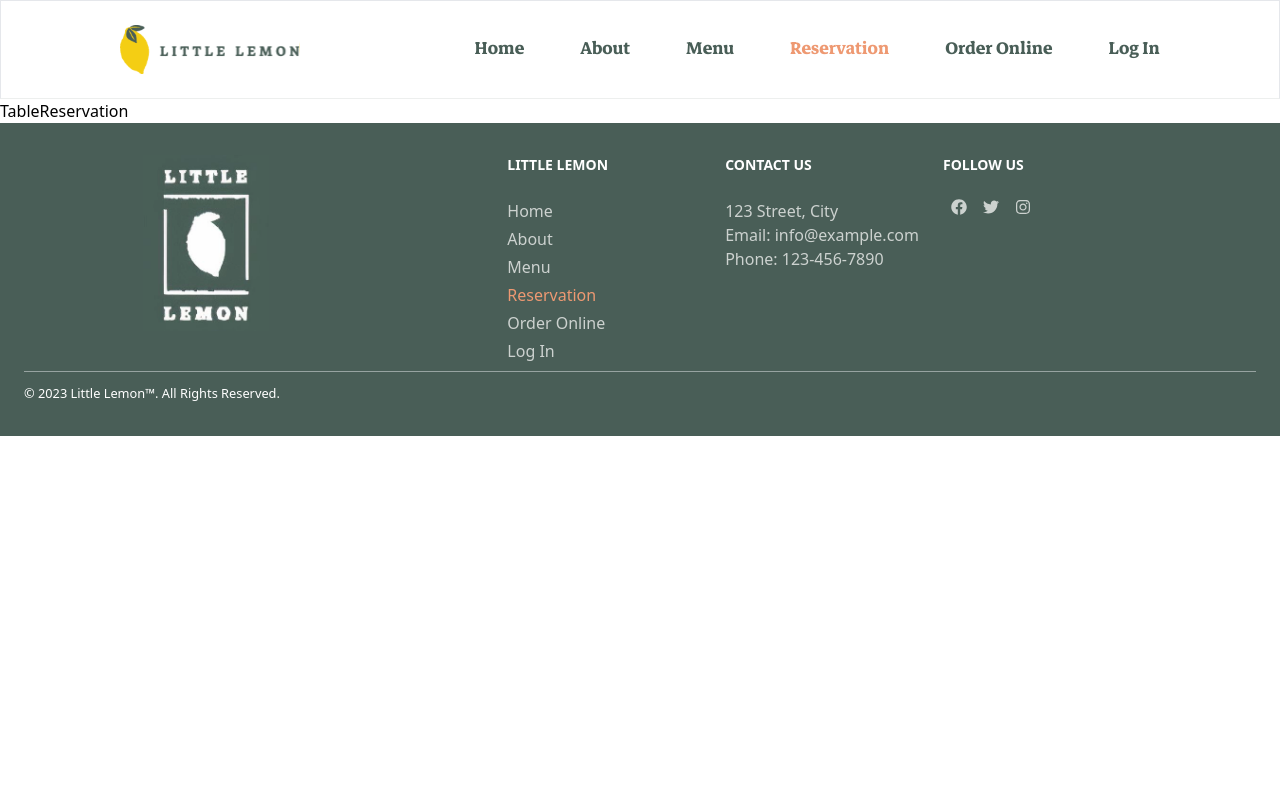
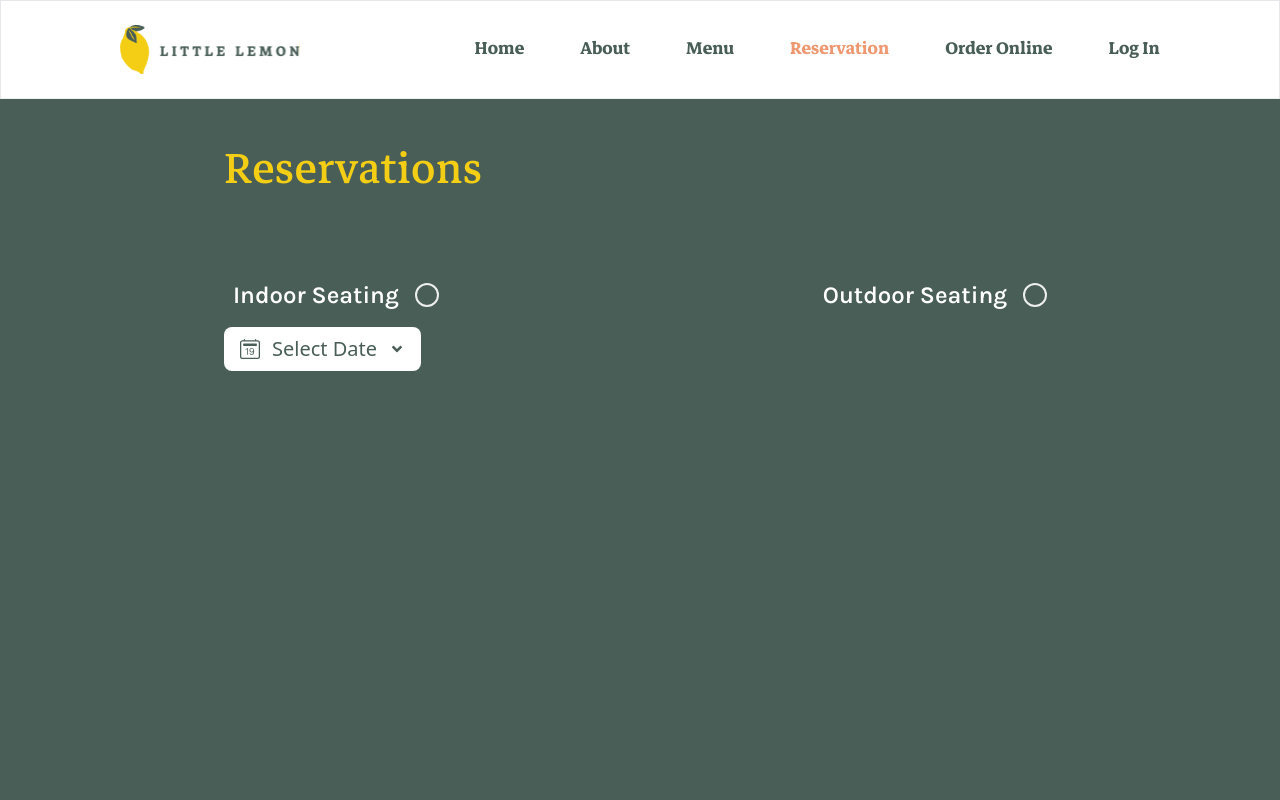
Before and after one commit to Ninnoss/Little-Lemon-Website, a React (Vite) app: page /reservation in a window 1280 px wide. Shown: the top 800 px of the page. Built offline with nearby package versions, Linux system fonts and the light colour scheme.

Commit message:
added seating and date inputs

```diff
--- a/src/App.css
+++ b/src/App.css
@@ -30,3 +30,22 @@
 .active {
   color: #ee9972;
 }
+
+/* Reservation page radio input */
+.radio:after {
+  content: '';
+  height: 10px;
+  width: 10px;
+  background: #F4CE14;
+  display: block;
+  position: absolute;
+  left: 50%;
+  top: 50%;
+  transform: translate(-50%, -50%) scale(0);
+  border-radius: 50%;
+  transition: 300ms ease-in-out 0s;
+}
+
+input[type='radio']:checked ~ .radio:after {
+  transform: translate(-50%, -50%) scale(1);
+}
--- /dev/null
+++ b/src/components/ReservationPage/RadioButtons.jsx
@@ -0,0 +1,37 @@
+const RadioButtons = () => {
+  return (
+    <>
+      <fieldset className="flex flex-col items-start sm:flex-row sm:justify-center gap-x-20 md:gap-x-44 lg:gap-x-96 ">
+        <label
+          htmlFor="indoor-seating"
+          className="font-karla text-white font-semibold text-2xl flex items-center py-4">
+          Indoor Seating
+          <input
+            name="seating"
+            type="radio"
+            id="indoor-seating"
+            value="indoor"
+            className="sr-only"
+          />
+          <span className="radio h-6 w-6 block rounded-full border-2 border-solid border-highlightGrey ml-8 md:ml-4 relative"></span>
+        </label>
+
+        <label
+          htmlFor="outdoor-seating"
+          className="font-karla text-white font-semibold text-2xl flex items-center py-4">
+          Outdoor Seating
+          <input
+            name="seating"
+            type="radio"
+            id="outdoor-seating"
+            value="outdoor"
+            className="sr-only"
+          />
+          <span className="radio h-6 w-6 block rounded-full border-2 border-solid border-highlightGrey ml-4 relative"></span>
+        </label>
+      </fieldset>
+    </>
+  );
+};
+
+export default RadioButtons;
--- a/src/data/images.js
+++ b/src/data/images.js
@@ -15,6 +15,7 @@ import pizza from '../assets/Imgs/pizza.png';
 import nat from '../assets/Imgs/Pizza-flying-stuff-nat.png';
 
 import menuBg from '../assets/Imgs/Menu-Page/Restaurant atmosphere.webp';
+import greenLemonBg from '../assets/Imgs/Menu-Page/Green-lemon-bg.webp';
 
 export default {
   greekSalad,
@@ -33,4 +34,5 @@ export default {
   pizza,
   nat,
   menuBg,
+  greenLemonBg,
 };
--- a/src/pages/Reservation.jsx
+++ b/src/pages/Reservation.jsx
@@ -1,8 +1,35 @@
-
+import RadioButtons from '../components/ReservationPage/RadioButtons';
+import { BsCalendar2Date } from 'react-icons/bs';
+import { FaAngleDown } from 'react-icons/fa';
+// import images from '../data/images';
 const TableReservation = () => {
   return (
-    <div>TableReservation</div>
-  )
-}
+    <section
+      className="h-[70rem] px-10 xl:px-56 py-10 bg-primaryGreen bg-contain  bg-center"
+      // style={{ backgroundImage: `url(${images.greenLemonBg})` }}
+    >
+      <h1 className="text-primaryYellow font-markazi  text-6xl ">Reservations</h1>
+      <div>
+        <form className="pt-16">
+          <RadioButtons />
+          <fieldset>
+            <label
+              htmlFor="datePicker"
+              className="inline-flex items-center bg-white cursor-pointer gap-x-3 px-4 py-2 rounded-lg">
+              <BsCalendar2Date className="text-primaryGreen w-5 h-5" />
+              <span className="text-primaryGreen text-xl font-medium">Select Date</span>
+              <FaAngleDown className="text-primaryGreen" />
+              <input
+                id="datePicker"
+                type="date"
+                className="hidden"
+              />
+            </label>
+          </fieldset>
+        </form>
+      </div>
+    </section>
+  );
+};
 
-export default TableReservation
+export default TableReservation;
```
Also changed, not shown: src/assets/Imgs/Menu-Page/Green-lemon-bg.webp (added).
